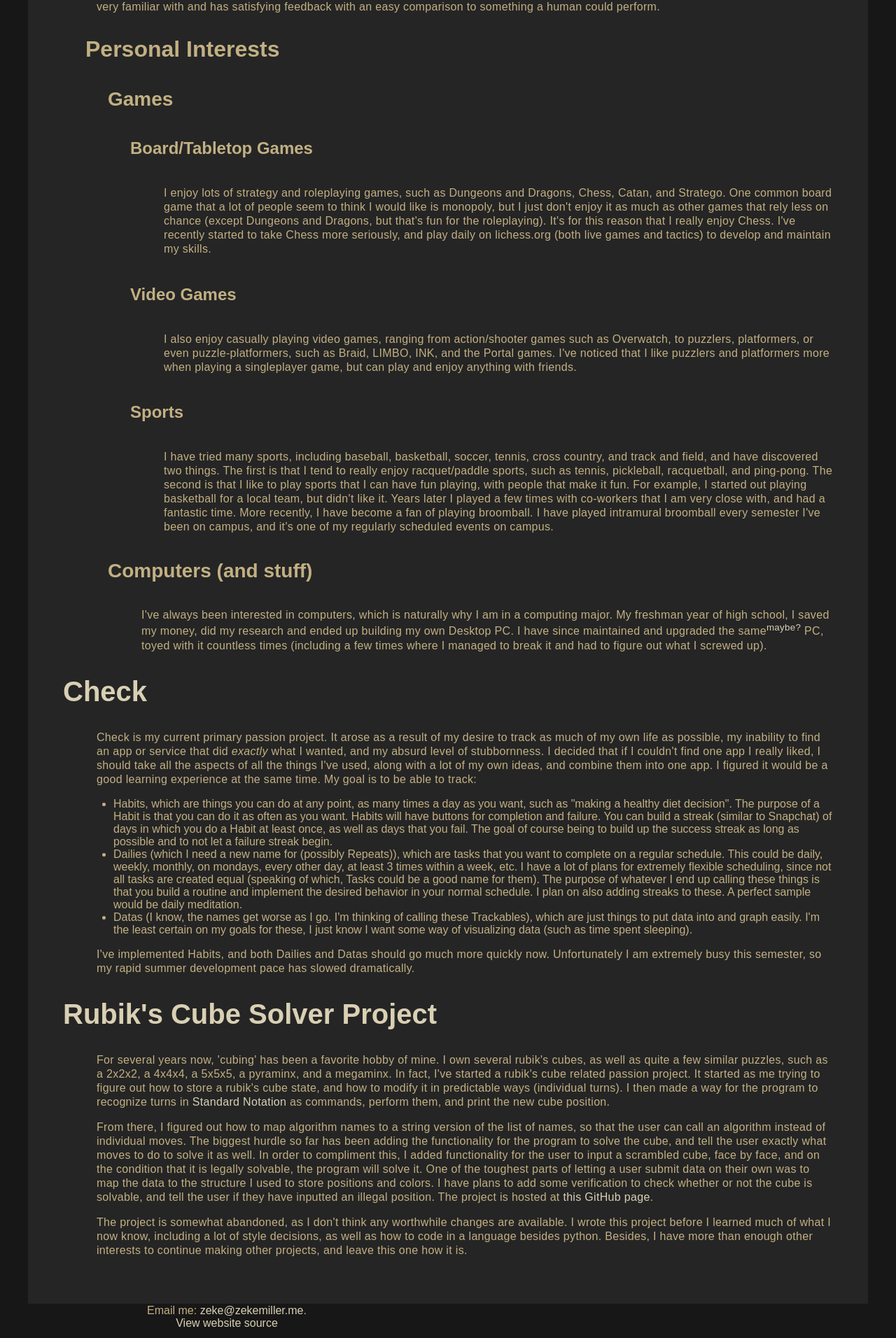
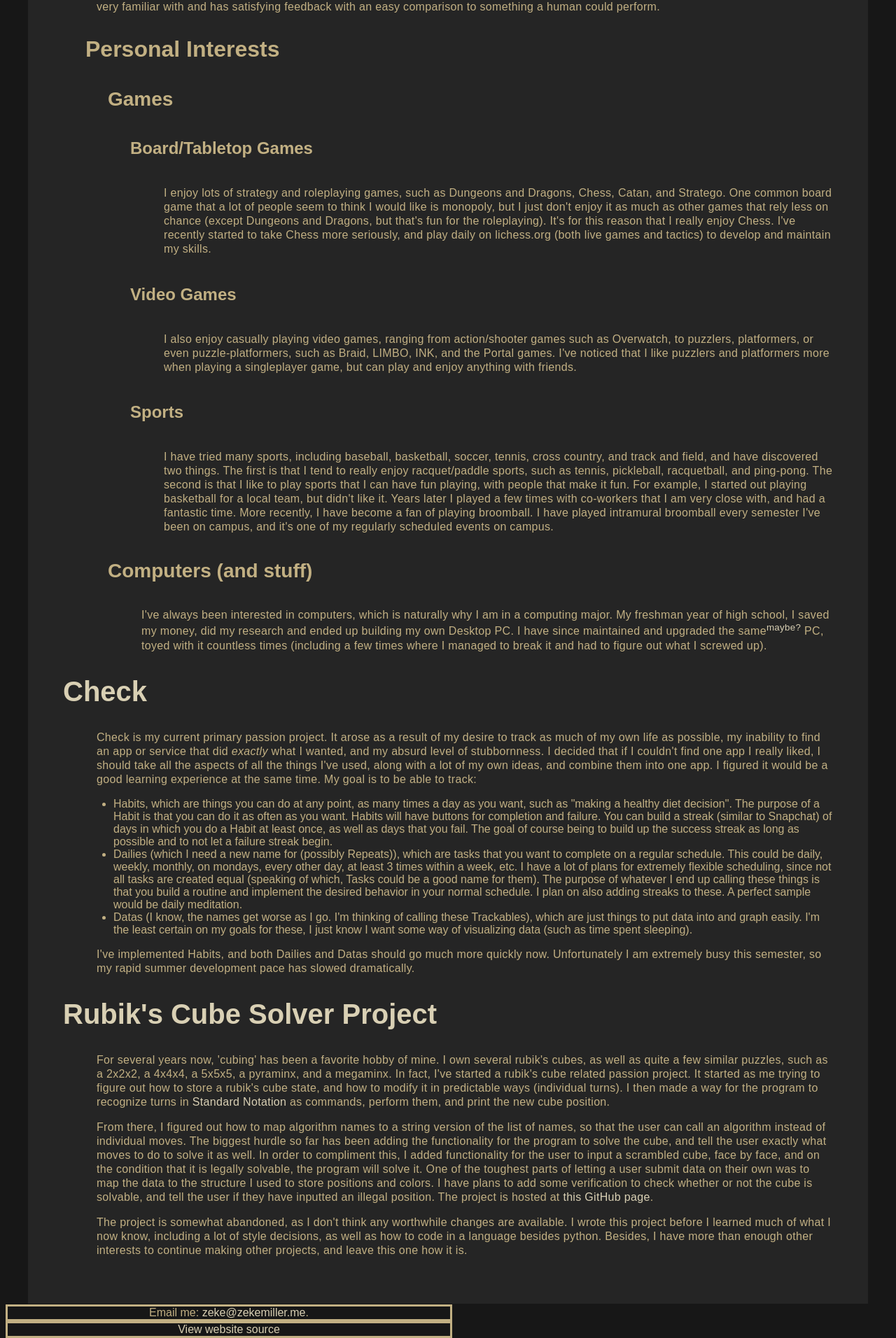
Before and after one commit to ZekeMiller/ZekeMiller.github.io, a Jekyll site: the page built from index.html, in a window 1280 px wide. Shown: the part 904-2816 px from the top of the page at 70% size. Built offline with Jekyll 4.4.1, drawn with Linux system fonts in a browser that asks for light colours.

Commit message:
Trying borders to test what's wrong

```diff
--- a/css/style.css
+++ b/css/style.css
@@ -8,6 +8,7 @@ footer {
 }
 
 footer div {
+	border: solid;
 	display: inline-block;
 	width: 50%;
 	text-align: center;
```
